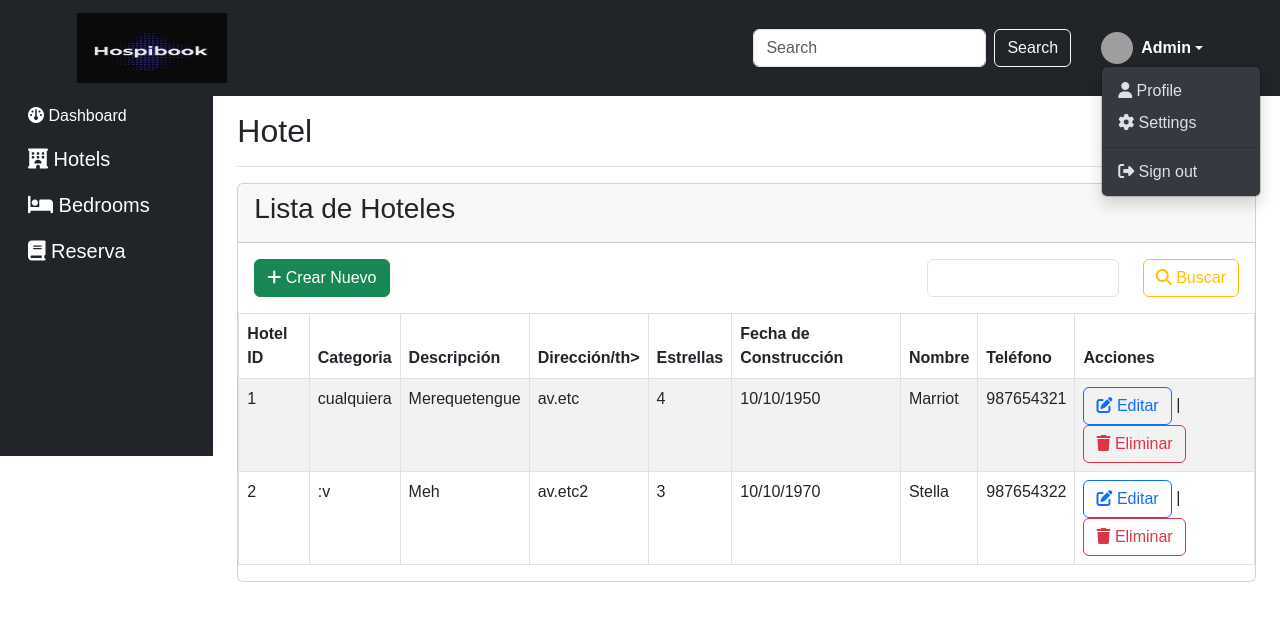
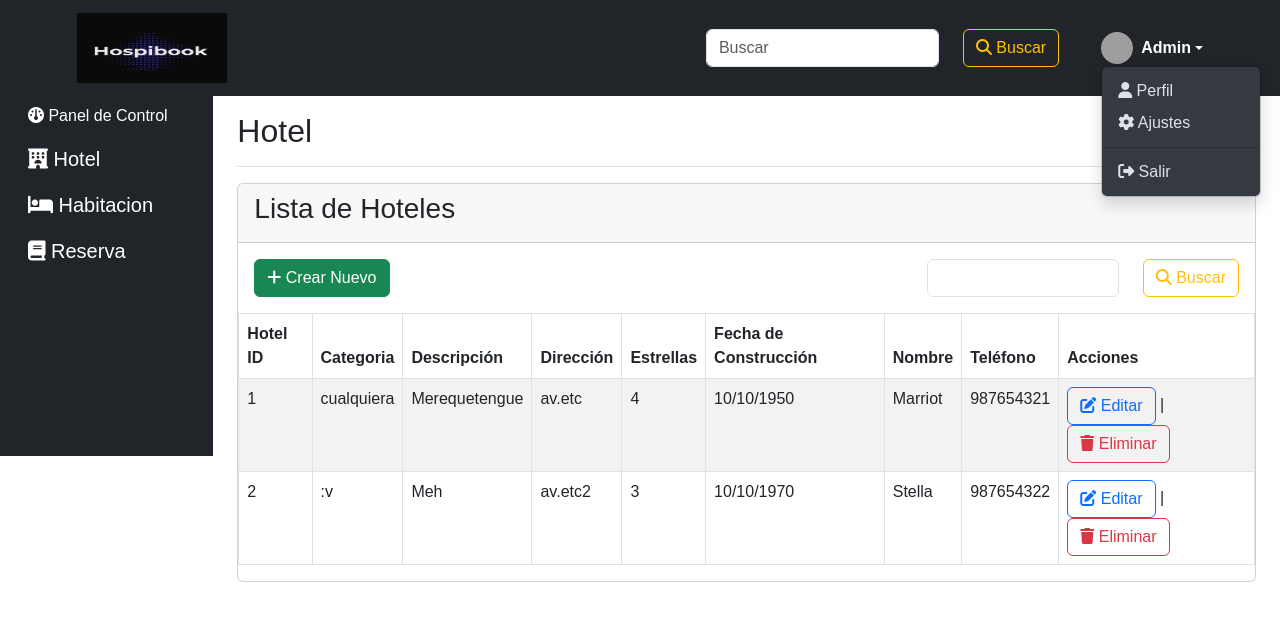
Before and after one commit to EFMCT30/appAdminHoteleroHospiBook, an Angular app: page /hotel in a window 1280 px wide. Both pictures are taken after a click on the link "Admin". Shown: the top 620 px of the page. Built offline with nearby package versions, Linux system fonts and the light colour scheme; grey boxes are pictures that could not be loaded.

Commit message:
Corrección de codigo HTML sidebar, hotel, habitacion y header

```diff
--- a/package.json
+++ b/package.json
@@ -18,6 +18,7 @@
     "@angular/platform-browser": "^16.2.0",
     "@angular/platform-browser-dynamic": "^16.2.0",
     "@angular/router": "^16.2.0",
+    "bootstrap": "^5.3.2",
     "rxjs": "~7.8.0",
     "tslib": "^2.3.0",
     "zone.js": "~0.13.0"
--- a/src/app/app-routing.module.ts
+++ b/src/app/app-routing.module.ts
@@ -10,7 +10,7 @@ const routes: Routes = [
     path: 'profile',component: LayoutComponent ,data: { 'title': 'Profile' },
   },
   { path: 'reserva', component: LayoutComponent,data: { 'title': 'Reserva' }},
-  { path: 'dashboard', component: LayoutComponent,data: { 'title': 'DashBoard' }},
+  { path: 'dashboard', component: LayoutComponent,data: { 'title': 'Panel de Control' }},
   { path: 'habitacion', component: LayoutComponent,data: { 'title': 'Habitacion' }},
   { path: 'hotel', component: LayoutComponent,data: { 'title': 'Hotel' }},
 
--- a/src/app/dashboard/dashboard.component.html
+++ b/src/app/dashboard/dashboard.component.html
@@ -1 +1,26 @@
 <p>dashboard works!</p>
+<div class="container-fluid">
+    <div class="main-content">
+      <div class="graph-section">
+        <h2>Gráfico</h2>
+        <!-- Aquí podrías integrar un gráfico interactivo, por ejemplo, usando librerías como Chart.js o D3.js -->
+        <p>Gráfico interactivo va aquí...</p>
+      </div>
+
+      <div class="stats-section">
+        <h2>Estadísticas</h2>
+        <div class="row">
+          <div class="col-md-4">
+            <p>Estadística 1: Valor</p>
+          </div>
+          <div class="col-md-4">
+            <p>Estadística 2: Valor</p>
+          </div>
+          <div class="col-md-4">
+            <p>Estadística 3: Valor</p>
+          </div>
+        </div>
+        <!-- Agrega más estadísticas o datos relevantes según sea necesario -->
+      </div>
+    </div>
+  </div>
--- a/src/app/habitacion/habitacion.component.html
+++ b/src/app/habitacion/habitacion.component.html
@@ -10,7 +10,7 @@
                 </button>
             </div>
             <div class="col-sm-6 col-md-4 text-right">
-                <form asp-action="ListarHabitaciones" asp-controller="Habitacion" method="post">
+                <form>
                     <div class="row">
                         <div class="col">
                             <input type="text" class="form-control" >
--- a/src/app/header/header.component.html
+++ b/src/app/header/header.component.html
@@ -6,9 +6,13 @@
             <span class="navbar-toggler-icon"></span>
         </button>
         <div class="collapse navbar-collapse justify-content-end" id="navbarSupportedContent" style="margin-right: 65px;">
-            <form class="d-flex"  style="margin-right: 30px;">
-                <input class="form-control me-2" type="search" placeholder="Search" aria-label="Search">
-                <button class="btn btn-outline-light" type="submit">Search</button>
+            <form class="d-flex row"  style="margin-right: 30px;">
+                <div class="col">
+                    <input type="text" class="form-control" placeholder="Buscar">
+                </div>
+                <div class="col-auto">
+                    <button class="btn btn-outline-warning"><i class="fa-solid fa-magnifying-glass"></i> Buscar</button>
+                </div>
             </form>
 
             <div class="dropdown">
@@ -17,10 +21,10 @@
                     <strong>Admin</strong>
                 </a>
                 <ul class="dropdown-menu dropdown-menu-dark text-small shadow" aria-labelledby="dropdownUser1">
-                    <li><a class="dropdown-item" routerLink="/profile"><i class="fa-solid fa-user"></i> Profile</a></li>
-                    <li><a class="dropdown-item" href="#"><i class="fa-solid fa-gear"></i> Settings</a></li>
+                    <li><a class="dropdown-item" routerLink="/profile"><i class="fa-solid fa-user"></i> Perfil</a></li>
+                    <li><a class="dropdown-item" href="#"><i class="fa-solid fa-gear"></i> Ajustes</a></li>
                     <li><hr class="dropdown-divider"></li>
-                    <li><a class="dropdown-item" href="#"><i class="fa-solid fa-right-from-bracket"></i> Sign out</a></li>
+                    <li><a class="dropdown-item" href="#"><i class="fa-solid fa-right-from-bracket"></i> Salir</a></li>
                 </ul>
 
             </div>
--- a/src/app/hotel/hotel.component.html
+++ b/src/app/hotel/hotel.component.html
@@ -10,7 +10,7 @@
                 </button>
             </div>
             <div class="col-sm-6 col-md-4 text-right">
-                <form asp-action="ListarHoteles" asp-controller="Hotel" method="post">
+                <form>
                     <div class="row">
                         <div class="col">
                             <input type="text" class="form-control" >
@@ -30,7 +30,7 @@
               <th>Hotel ID</th>
               <th>Categoria</th>
               <th>Descripción</th>
-              <th>Dirección/th>
+              <th>Dirección</th>
               <th>Estrellas</th>
               <th>Fecha de Construcción</th>
               <th>Nombre</th>
@@ -97,7 +97,7 @@
               </div>
               <div class="col-12">
                 <label for="validationDefaultNumeroEstrellas" class="form-label">Estrellas</label>
-                <input type="radio" class="form-control" id="validationDefaultNumeroEstrellas" required>
+                <input type="text" class="form-control" id="validationDefaultNumeroEstrellas" required>
               </div>
             </form>
           </div>
--- a/src/app/reserva/reserva.component.html
+++ b/src/app/reserva/reserva.component.html
@@ -10,7 +10,7 @@
                 </button>
             </div>
             <div class="col-sm-6 col-md-4 text-right">
-                <form asp-action="ListarClientes" asp-controller="Cliente" method="post">
+                <form>
                     <div class="row">
                         <div class="col">
                             <input type="text" class="form-control" >
--- a/src/app/side-nav/side-nav.component.html
+++ b/src/app/side-nav/side-nav.component.html
@@ -7,19 +7,19 @@
                     <li>
                       <a [routerLink]="['/dashboard']" class="nav-link text-white justify-content-center">
                         <i class="fa-solid fa-gauge"></i>
-                        <span class="title"> Dashboard</span>
+                        <span class="title"> Panel de Control</span>
                       </a>
                     </li>
                     <li>
                       <a [routerLink]="['/hotel']" class="nav-link text-white" style="font-size: 20px;">
                         <i class="fa-solid fa-hotel"></i>
-                        Hotels
+                        Hotel
                       </a>
                     </li>
                     <li>
                       <a [routerLink]="['/habitacion']" class="nav-link text-white" style="font-size: 20px;">
                         <i class="fa-solid fa-bed"></i>
-                        Bedrooms
+                        Habitacion
                       </a>
                     </li>
                   <li>
```
Also changed, not shown: 1 other file (tests, documents, lock files or other folders).
